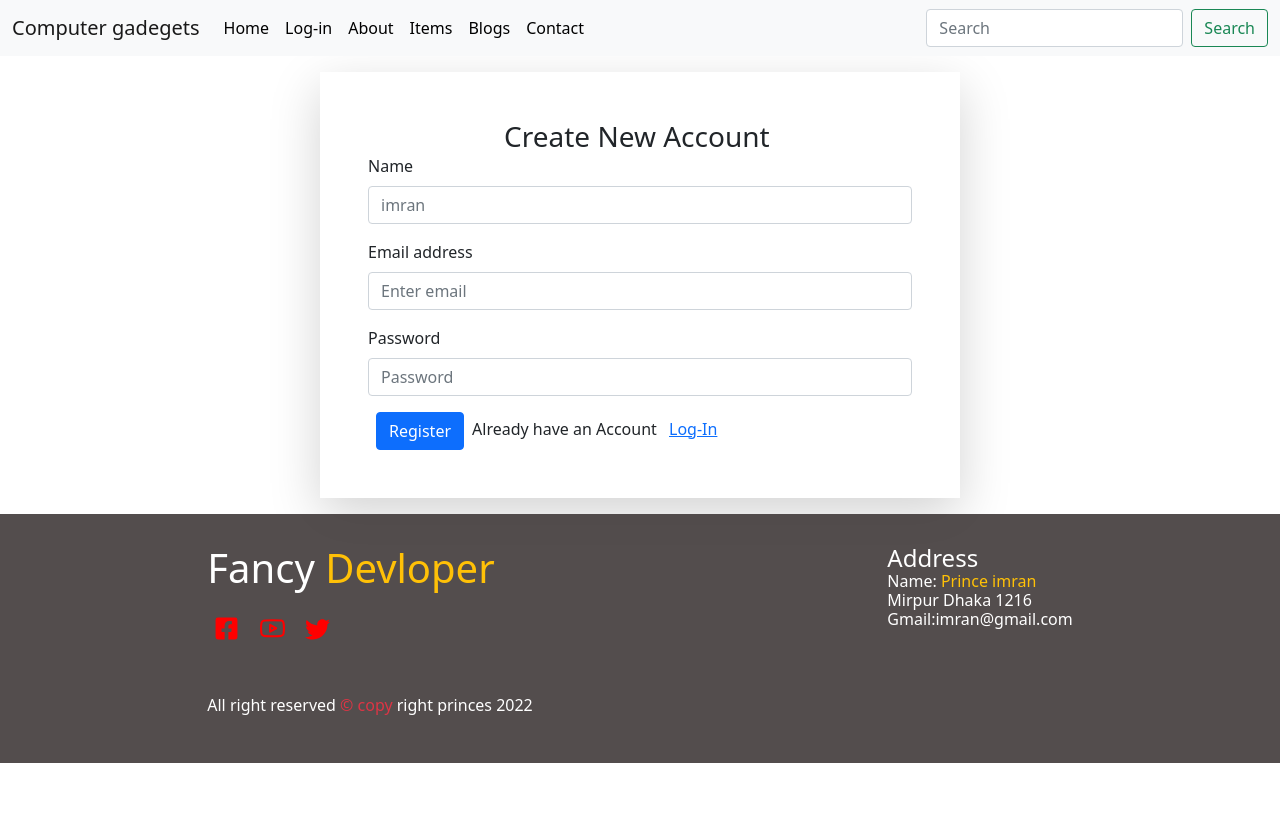
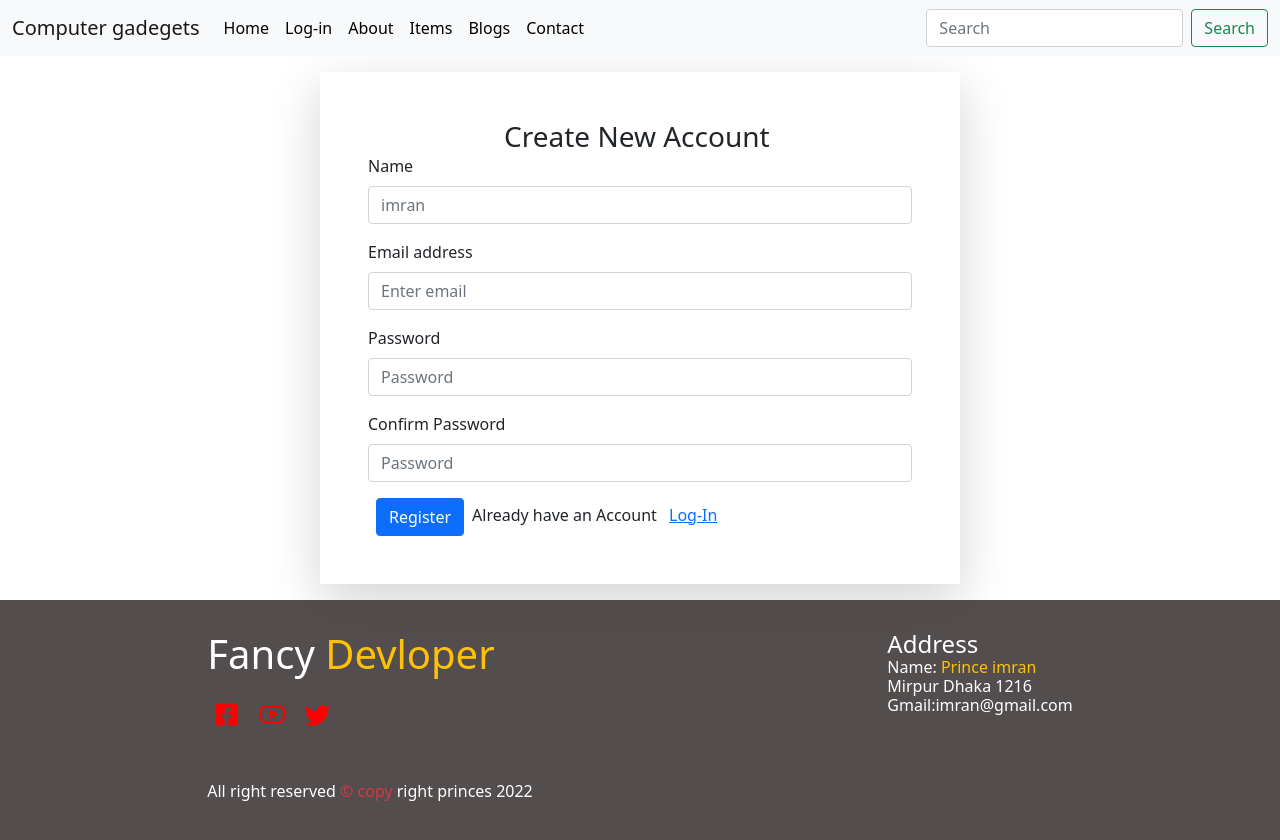
Before and after one commit to imran-prince/Warehouse-system, a React (Create React App) app: page /register in a window 1280 px wide. Shown: the top 840 px of the page. Before the commit the page ends 800 px from the top, so only its background shows below. Built offline with nearby package versions, Linux system fonts and the light colour scheme; no server answers.

Commit message:
email varifaction

```diff
--- a/src/Components/Login/Login.js
+++ b/src/Components/Login/Login.js
@@ -48,7 +48,7 @@ const Login = () => {
     const resetPassword = () => {
         if (email) {
             sendPasswordResetEmail(email)
-            toast('sent email')
+            toast('password reset sent email')
         }
         else{
             toast("please enter your email address")
--- a/src/Components/Register/Register.js
+++ b/src/Components/Register/Register.js
@@ -1,47 +1,58 @@
 import React, { useState } from 'react';
 import { Button, Form } from 'react-bootstrap';
-import { Link, Navigate, useLocation, useNavigate } from 'react-router-dom';
+import { Link, useNavigate } from 'react-router-dom';
 import { useCreateUserWithEmailAndPassword } from 'react-firebase-hooks/auth';
 import { auth } from '../../firebase.init';
 import Loading from '../Loading/Loading';
+import { toast, ToastContainer } from 'react-toastify';
 
 const Register = () => {
-    const navigate=useNavigate()
-    const location=useLocation()
+    const navigate = useNavigate()
+
     const [email, setEmail] = useState('');
     const [password, setPassword] = useState('');
+    const [cpass, setCPass] = useState('');
     const [
         createUserWithEmailAndPassword,
         user,
         loading,
         error,
-    ] = useCreateUserWithEmailAndPassword(auth);
-    const emailHandaler=(e)=>{
+    ] = useCreateUserWithEmailAndPassword(auth, { sendEmailVerification: true });
+    const emailHandaler = (e) => {
         setEmail(e.target.value)
     }
-    const passwordHandaler=e=>{
+    const passwordHandaler = e => {
         setPassword(e.target.value)
     }
-    if(loading)
-    {
+    const cpasswordHandaler = e => {
+        setCPass(e.target.value)
+    }
+    if (loading) {
         <Loading></Loading>
     }
-    if(user)
-    {
+    if (user) {
         navigate('/')
     }
 
 
     const registerSubmit = (event) => {
         event.preventDefault()
-        createUserWithEmailAndPassword(email,password)
+        if (password !== cpass) {
+            toast('Password didnt match')
+        }
+        else {
+            createUserWithEmailAndPassword(email, password)
+            toast('sent emial varifaction')
+        }
+
     }
     return (
+        <>
             <Form onSubmit={registerSubmit} className='w-50 m-auto my-3 shadow-lg p-5 rounded-5'>
                 <h3 className='w-50 m-auto'>Create New Account</h3>
                 <Form.Group className="mb-3" controlId="formBasicName">
                     <Form.Label>Name</Form.Label>
-                <Form.Control type="text"  placeholder="imran" name='name' />
+                    <Form.Control type="text" placeholder="imran" name='name' />
                 </Form.Group>
                 <Form.Group className="mb-3" controlId="formBasicEmail">
                     <Form.Label>Email address</Form.Label>
@@ -54,12 +65,22 @@ const Register = () => {
                     <Form.Label>Password</Form.Label>
                     <Form.Control type="password" onBlur={passwordHandaler} placeholder="Password" name='password' />
                 </Form.Group>
+                <Form.Group className="mb-3" controlId="formBasicCPassword">
+                    <Form.Label>Confirm Password</Form.Label>
+                    <Form.Control type="password" onBlur={cpasswordHandaler} placeholder="Password" name='password' />
+                </Form.Group>
+                {
+                    user ? <p style={{ color: 'green' }}>Account Created Successfullay.</p> :
+                        <p style={{ color: "red" }}>{error?.message}</p>
+                }
 
                 <Button variant="primary" type="submit" className='mx-2'>
                     Register
                 </Button>
                 Already have an Account <Link to='/logIn' className='mx-2'>Log-In</Link>
             </Form>
+            <ToastContainer></ToastContainer>
+        </>
     );
 };
 
--- a/src/Components/StockUpdate/StockUpdate.js
+++ b/src/Components/StockUpdate/StockUpdate.js
@@ -13,10 +13,10 @@ const StockUpdate = () => {
 
 
     const handelDecreaseQuentaty = () => {
-            const quantity = (singleProduct?.quantity)-1
-            const updateQuantity = {quantity}
+        const quantity = (singleProduct?.quantity) - 1
+        const updateQuantity = { quantity }
         // send data to server
-            const url =  `https://computer-gadegest-inventory.herokuapp.com/productdecrease/${id}`
+        const url = `https://computer-gadegest-inventory.herokuapp.com/productdecrease/${id}`
         fetch(url, {
             method: 'PUT',
             headers: {
@@ -27,17 +27,17 @@ const StockUpdate = () => {
         })
             .then(res => res.json())
             .then(data => {
-                    console.log('success', data);
+                alert('Quentity decrease successfullay')
 
 
             })
 
     }
     const handelIncreaseQuentaty = () => {
-            const quantity = (singleProduct?.quantity)+1
-            const updateQuantity = {quantity}
+        const quantity = (singleProduct?.quantity) + 1
+        const updateQuantity = { quantity }
         // send data to server
-            const url =  `https://computer-gadegest-inventory.herokuapp.com/productdecrease/${id}`
+        const url = `https://computer-gadegest-inventory.herokuapp.com/productdecrease/${id}`
         fetch(url, {
             method: 'PUT',
             headers: {
@@ -48,7 +48,9 @@ const StockUpdate = () => {
         })
             .then(res => res.json())
             .then(data => {
-                    console.log('success', data);
+
+                alert('Quentity increase successfullay')
+
 
 
             })
```
Lines whose indentation alone changed are shown as unchanged.
